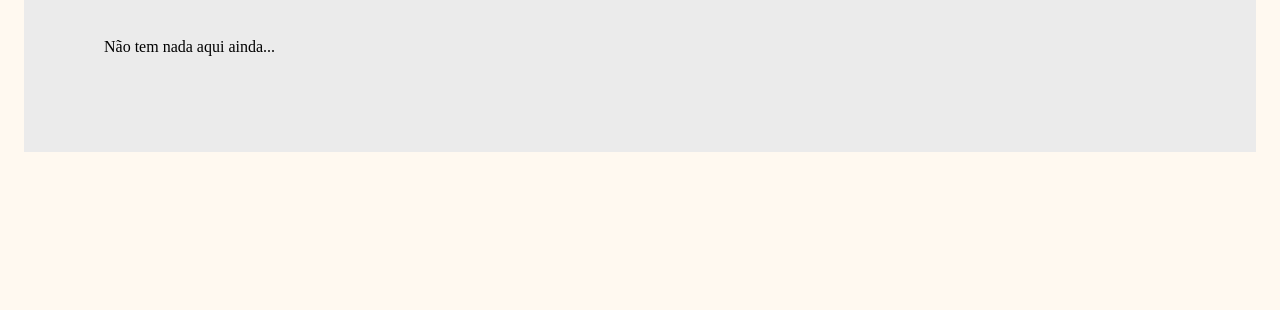
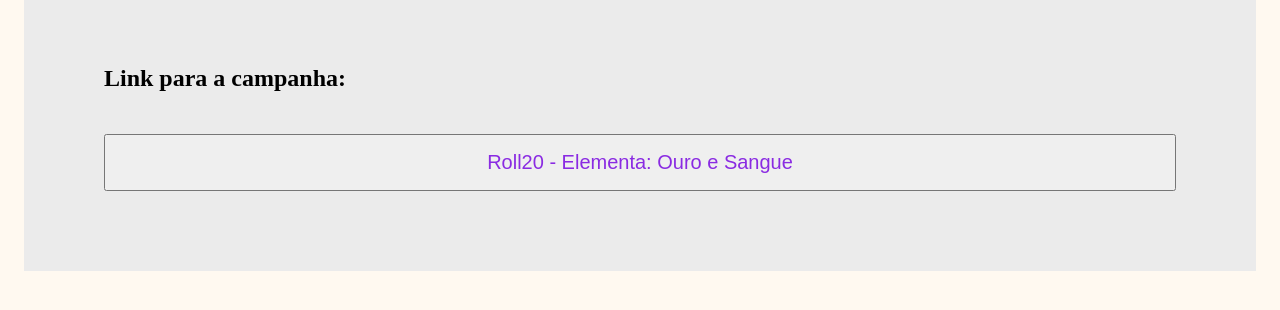
Before and after one commit to Eric-LX-debug/ElementaRPG, a plain HTML site: page index.html in a window 1280 px wide. Shown: the part 240-550 px from the top of the page. Drawn offline with Linux system fonts and the light colour scheme; a web font is replaced by a local one.

Commit message:
alteracao 2.7

```diff
--- a/index.html
+++ b/index.html
@@ -90,8 +90,8 @@
     <section class="conteudoinformacoes">
 
         <h1>Página principal</h1>
-        <p>Não tem nada aqui ainda...</p>
-
+        <h2>Link para a campanha:</h2>
+        <button><a href="https://app.roll20.net/campaigns/details/17942139/elementa-ouro-e-sangue" style="color: blueviolet;">Roll20 - Elementa: Ouro e Sangue</a></button>
     </section>
 
 
```
